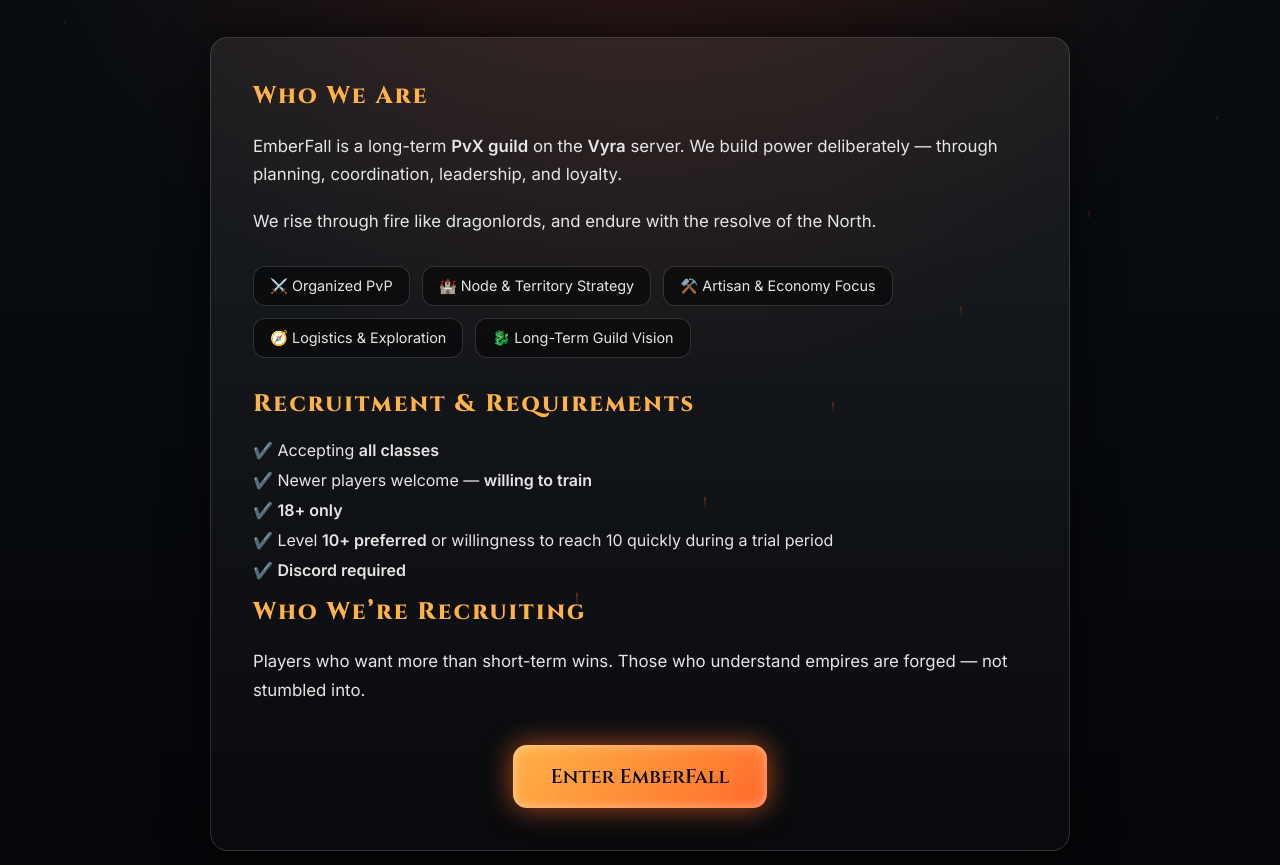
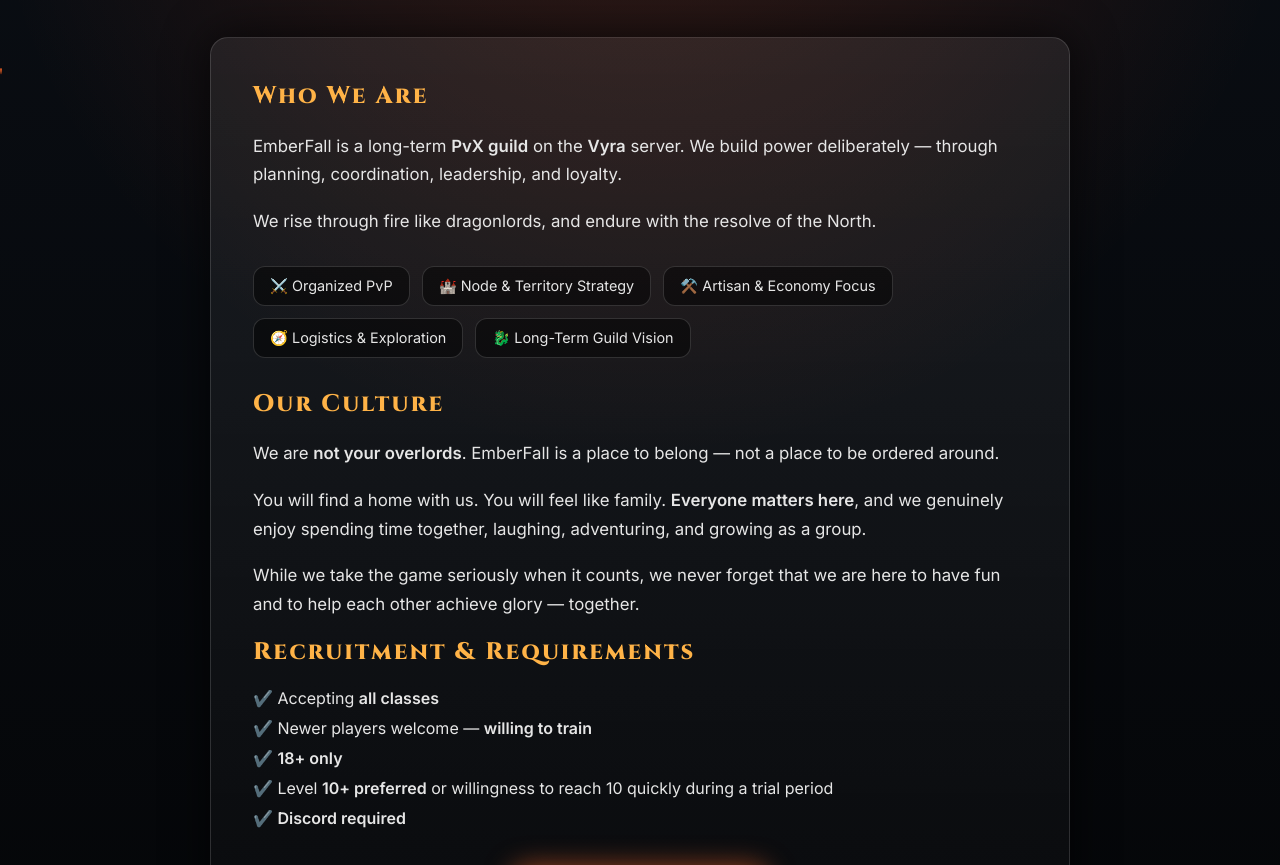
Before and after one commit to randypatterson1977-ashes/vyra-emberfall, a plain HTML site: page index.html in a window 1280 px wide. Shown: the part 208-1073 px from the top of the page. Drawn offline with Linux system fonts and the light colour scheme.

Commit message:
Refine EmberFall culture and recruitment messaging

```diff
--- a/index.html
+++ b/index.html
@@ -156,12 +156,6 @@ footer {
   font-size: 0.85rem;
   opacity: 0.6;
 }
-
-/* Ember placement */
-.embers span:nth-child(n) {
-  left: calc(100% * var(--i));
-  animation-delay: calc(-9s * var(--i));
-}
 </style>
 </head>
 
@@ -205,6 +199,21 @@ footer {
       <div class="tag">🐉 Long-Term Guild Vision</div>
     </div>
 
+    <h2>Our Culture</h2>
+    <p>
+      We are <strong>not your overlords</strong>.
+      EmberFall is a place to belong — not a place to be ordered around.
+    </p>
+    <p>
+      You will find a home with us. You will feel like family.
+      <strong>Everyone matters here</strong>, and we genuinely enjoy spending time together,
+      laughing, adventuring, and growing as a group.
+    </p>
+    <p>
+      While we take the game seriously when it counts, we never forget that we are here
+      to have fun and to help each other achieve glory — together.
+    </p>
+
     <h2>Recruitment & Requirements</h2>
     <ul class="requirements">
       <li>✔️ Accepting <strong>all classes</strong></li>
@@ -213,12 +222,6 @@ footer {
       <li>✔️ Level <strong>10+ preferred</strong> or willingness to reach 10 quickly during a trial period</li>
       <li>✔️ <strong>Discord required</strong></li>
     </ul>
-
-    <h2>Who We’re Recruiting</h2>
-    <p>
-      Players who want more than short-term wins.
-      Those who understand empires are forged — not stumbled into.
-    </p>
 
     <div class="cta-wrap">
       <a class="cta" href="https://discord.gg/Wghz3BHYdP" target="_blank">
```
